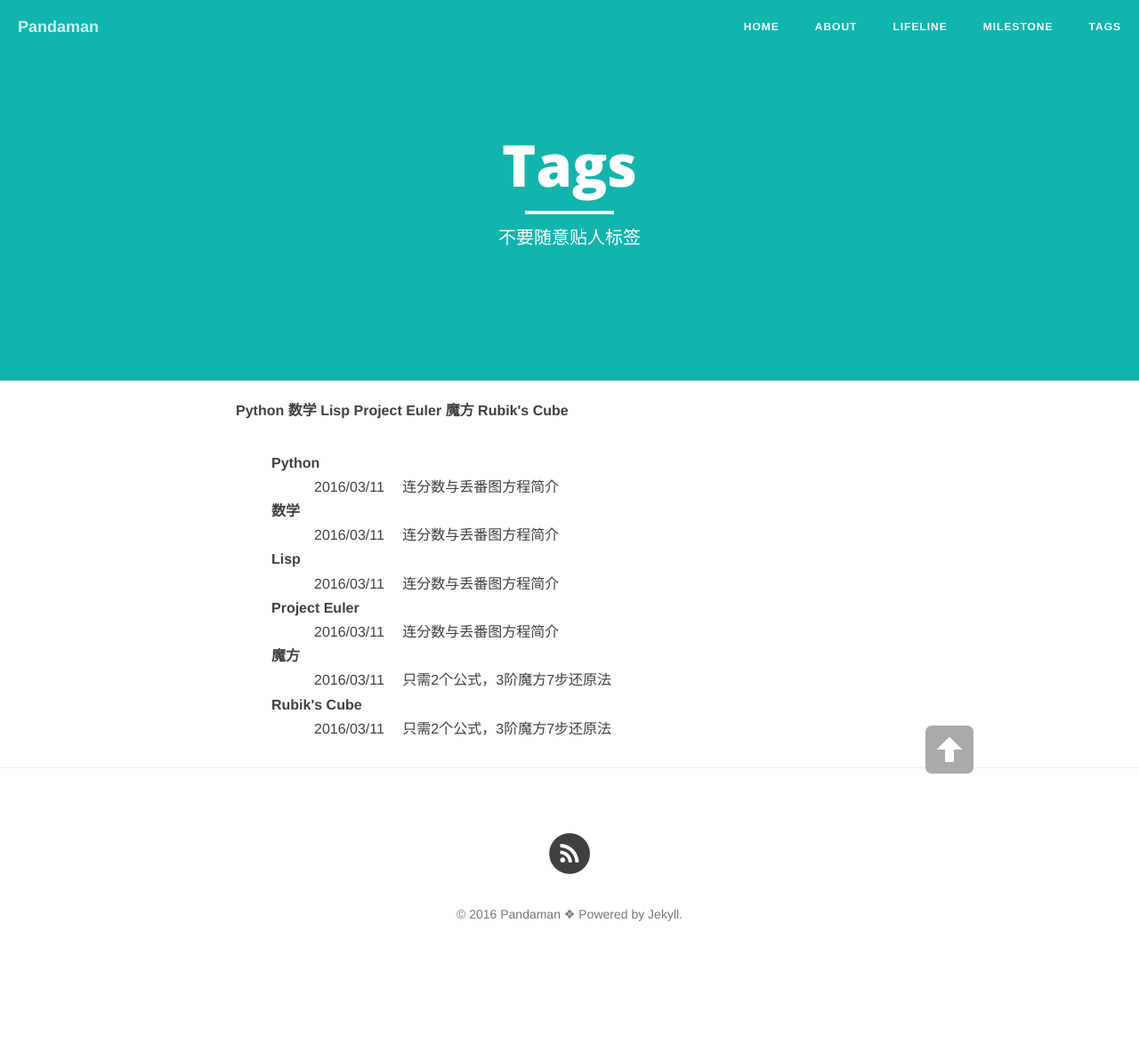
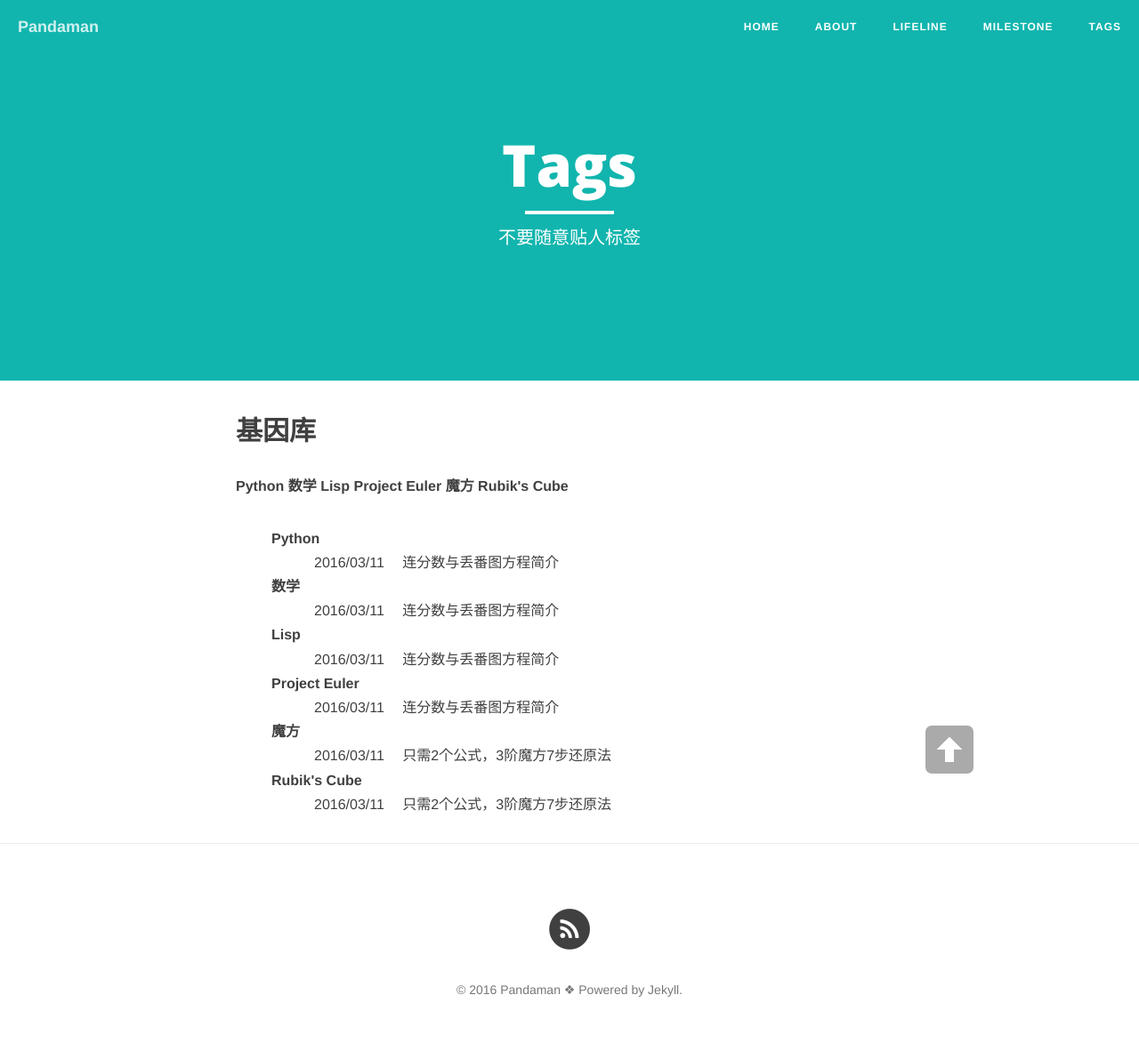
Before and after one commit to ceares/ceares.github.io, a Jekyll site: the page built from tags.md, in a window 1280 px wide. Shown: the whole page at 89% size. Built offline with Jekyll 4.4.1, drawn with Linux system fonts in a browser that asks for light colours; nearby versions of some CDN libraries; library files that are not in the unit come from our copies; before the commit the page ends 1106 px from its top, so only the background shows below that.

Commit message:
Update tags.md

```diff
--- a/tags.md
+++ b/tags.md
@@ -5,10 +5,11 @@ description: "不要随意贴人标签"
 header-img: "img/semantic.jpg"
 ---
 
+## 基因库
 
-<div id='tag_cloud' style="font-weight:bold;">
+<div id='tag_cloud' style="font-weight:bold;margin-top:2em;">
 {% for tag in site.tags %}
-<a href="#{{ tag[0] }}" title="{{ tag[0] }}" rel="{{ tag[1].size }}" style="margin-left=2em;">{{ tag[0] }}</a>
+<a href="#{{ tag[0] }}" title="{{ tag[0] }}" rel="{{ tag[1].size }}">{{ tag[0] }}</a>
 {% endfor %}
 </div>
 
```
